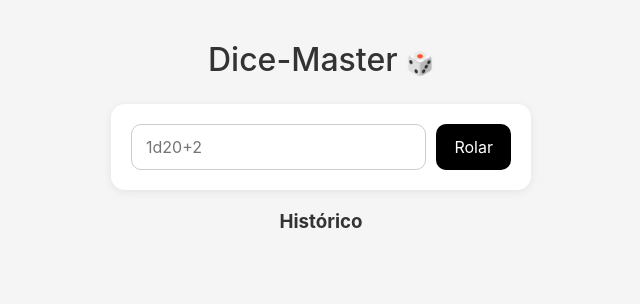
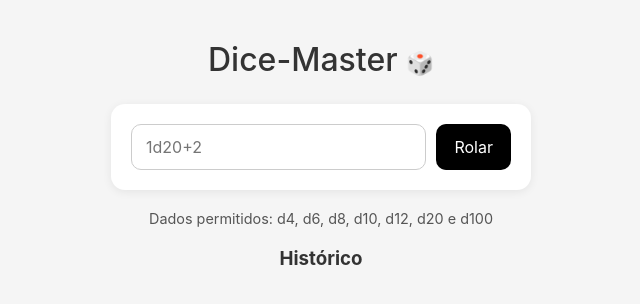
Before and after one commit to Jhonatasgrs/dice-master, a website: page public/index.html in a window 1280 px wide. Shown: the whole page, without its empty margins (319-959 px from the left). Drawn offline with Linux system fonts and the light colour scheme.

Commit message:
Update index.html and style.css

```diff
--- a/public/index.html
+++ b/public/index.html
@@ -16,6 +16,8 @@
             <button onclick="roll()">Rolar</button>
         </div>
 
+        <p class="allowed-dice">Dados permitidos: d4, d6, d8, d10, d12, d20 e d100</p>
+
         <div id="result-card" class="card hidden">
             <h2>Resultado</h2>
             <p><strong>Expressão:</strong> <span id="r-expression"></span></p>
--- a/public/style.css
+++ b/public/style.css
@@ -104,3 +104,10 @@ button:hover {
     opacity: 1;
     transform: translateY(0);
 }
+
+.allowed-dice {
+    text-align: center;
+    font-size: 0.9rem;
+    color: #555;
+    margin-bottom: 20px;
+}
```
